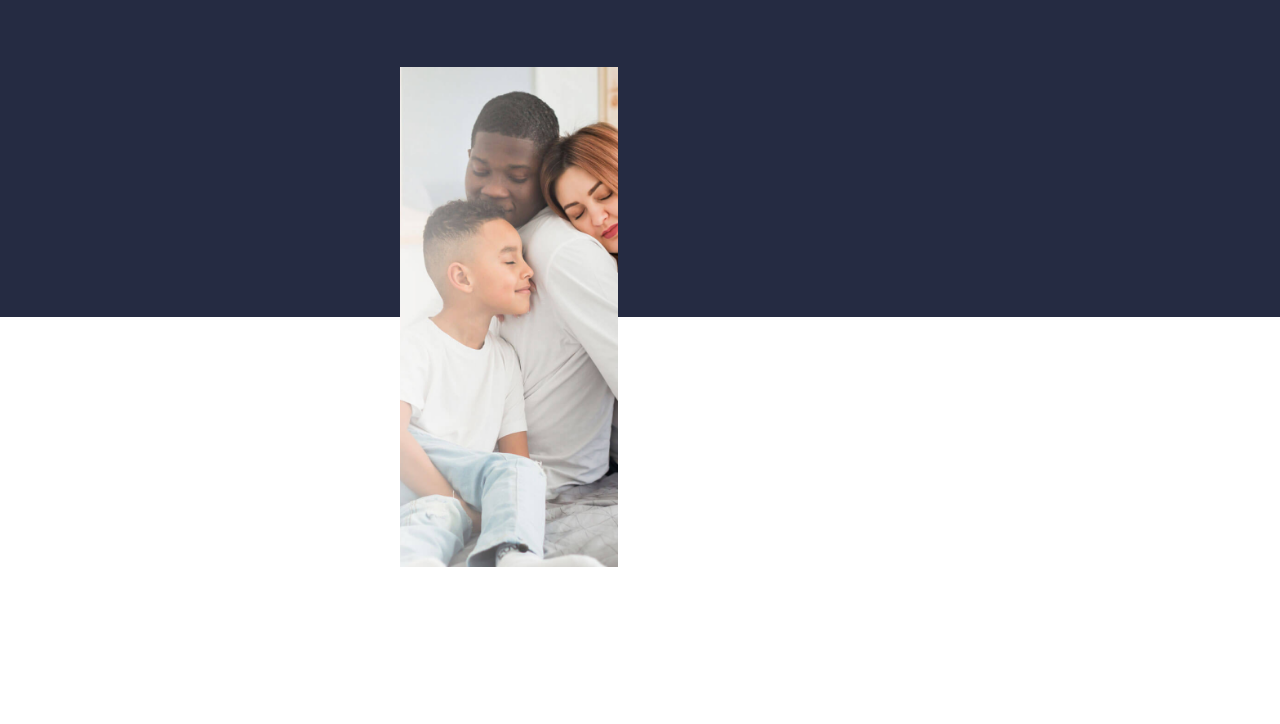
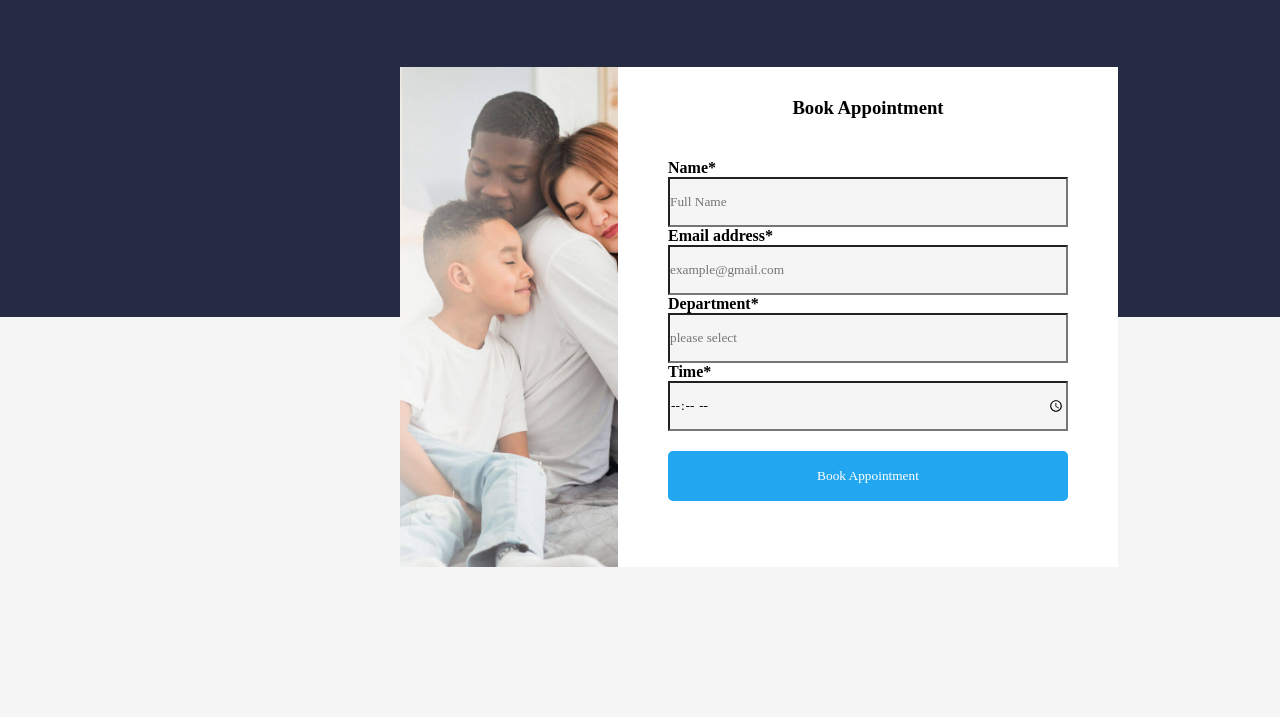
Before and after one commit to Maltilda-Nyaboke/Week-2, a plain HTML site: page index.html in a window 1280 px wide. Shown: the part 3137-3861 px from the top of the page. Drawn offline with Linux system fonts and the light colour scheme.

Commit message:
It will style the contact section

```diff
--- a/index.html
+++ b/index.html
@@ -215,14 +215,19 @@
     <div class="ten">
         <img src="./img/contact-cover.2.png" alt="contact">
         <div class="contact">
-        Name
+              <h3>Book Appointment</h3>
+       <h4>Name*</h4>
         <input type="text" placeholder="Full Name">
-        Email
+        <h4>Email address*</h4>
         <input type="text" placeholder="example@gmail.com">
-        Department
-        <input type="text" placeholder="please select">
-        Time
+        <h4>Department*</h4>
+        <input type="select" placeholder="please select">
+        <h4>Time*</h4>
         <input type="time" placeholder="time available">
+        <button>Book Appointment</button>
+    </div>
+    <div class="lastly">
+
     </div>
     </div>
     <footer>
--- a/style.css
+++ b/style.css
@@ -281,14 +281,46 @@ button{
     position: relative;
 bottom: 250px;
 left: 400px;
-
-
+}
+.ten{
+    height: 400px;
+    background-color: whitesmoke;
 }
 .contact{
     display: flex;
     flex-direction: column;
-    background-color: yellowgreen;
-    height: 400px;
+    background-color: white;
+    position: relative;
+    bottom: 754px;
+    left: 618px;
+    height: 500px;
+    width: 500px;
+}
+.contact button{
+    border-radius: 5px;
+    position: relative;
+    right: 570px;
+    top: 90px;
+    height: 50px;
+    width: 400px;
+}
+.contact input{
+    position: relative;
+    top: 70px;
+    left: 50px;
+    width: 400px;
+    height: 50px;
+    background-color: whitesmoke;
+}
+.contact h3{
+    text-align: center;
+    position: relative;
+    top: 30px;
+}
+.contact h4{
+    position: relative;
+    top: 70px;
+    left: 50px;
     width: 400px;
 }
 footer{
```
